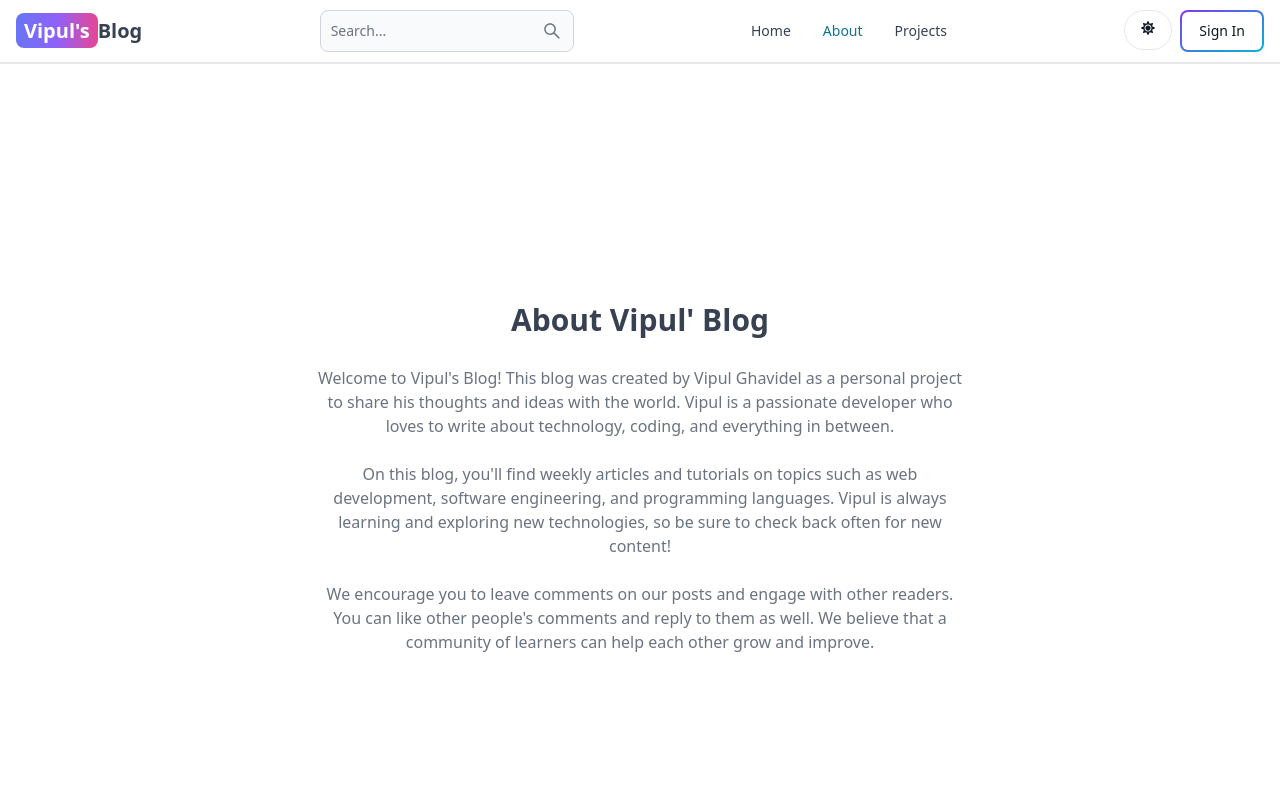
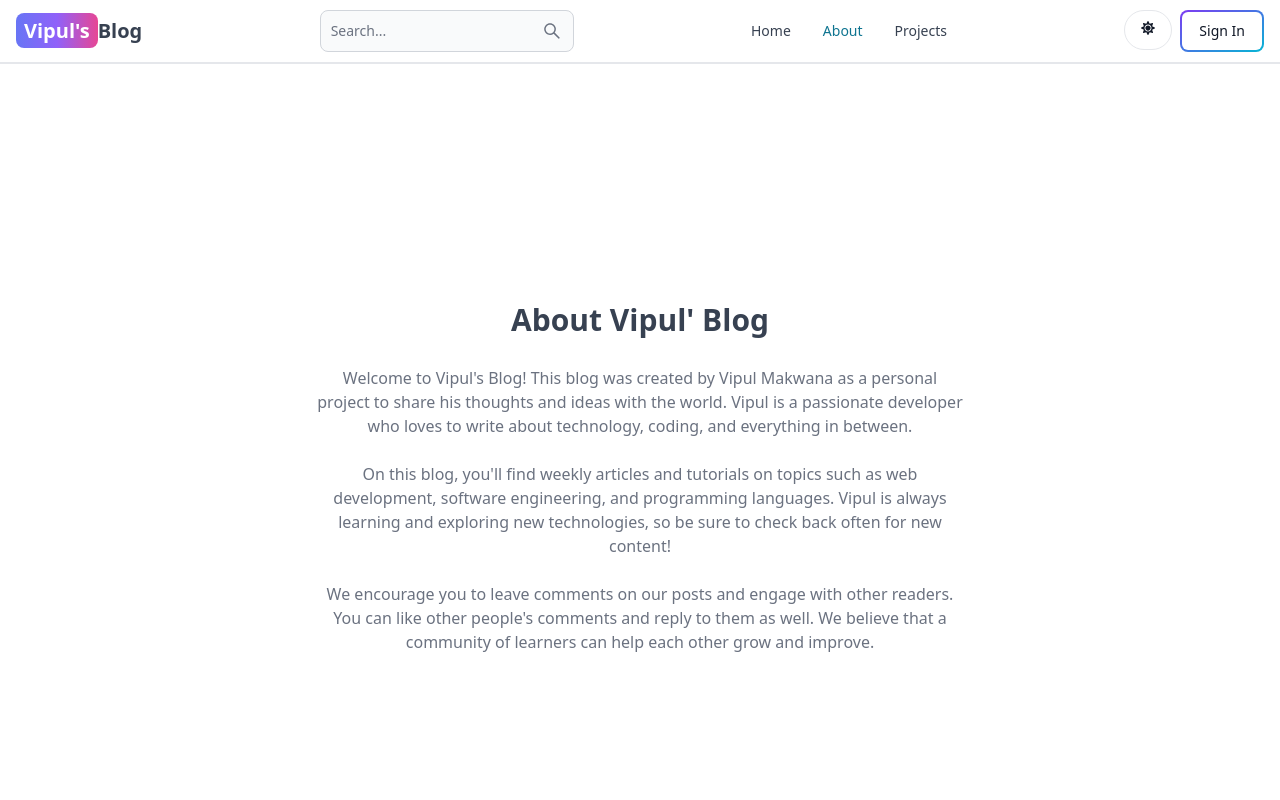
Before and after one commit to makwanavipul116/mern-blog-web, a React (Vite) app in the folder client/: page /about in a window 1280 px wide. Shown: the top 800 px of the page. Built offline with nearby package versions, Linux system fonts and the light colour scheme; no server answers.

Commit message:
Update About.jsx

```diff
--- a/client/src/page/About.jsx
+++ b/client/src/page/About.jsx
@@ -8,7 +8,7 @@ export default function About() {
                     </h1>
                     <div className='text-md text-gray-500 flex flex-col gap-6'>
                         <p>
-                            Welcome to Vipul's Blog! This blog was created by Vipul Ghavidel
+                            Welcome to Vipul's Blog! This blog was created by Vipul Makwana
                             as a personal project to share his thoughts and ideas with the
                             world. Vipul is a passionate developer who loves to write about
                             technology, coding, and everything in between.
```
